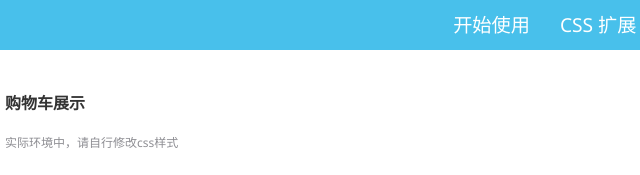
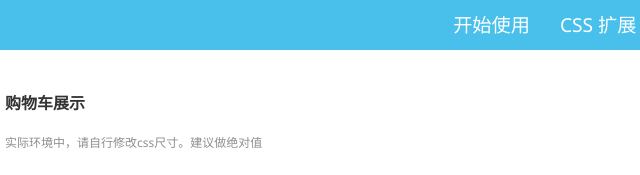
Before and after one commit to flykeying/amazeui-ec, a website: page e/fun/buycar.html in a window 1280 px wide. Shown: the top 175 px of the page, 380-1020 px from the left. Drawn offline with Linux system fonts and the light colour scheme; files whose address does not match are found by name.

Commit message:
更新介绍文字

```diff
--- a/e/fun/buycar.html
+++ b/e/fun/buycar.html
@@ -51,7 +51,7 @@
     </div>
     <div class="am-u-sm-9 info am-padding-lg showMi">
         <h3>购物车展示</h3>
-        <p class="remarks">实际环境中，请自行修改css样式</p>
+        <p class="remarks">实际环境中，请自行修改css尺寸。建议做绝对值</p>
 <div id="buycar">
     <h3><span>购物车</span></h3>
     <template id="my-buygoods" v-if="goods.length">
```
Also changed, not shown: README.md.
